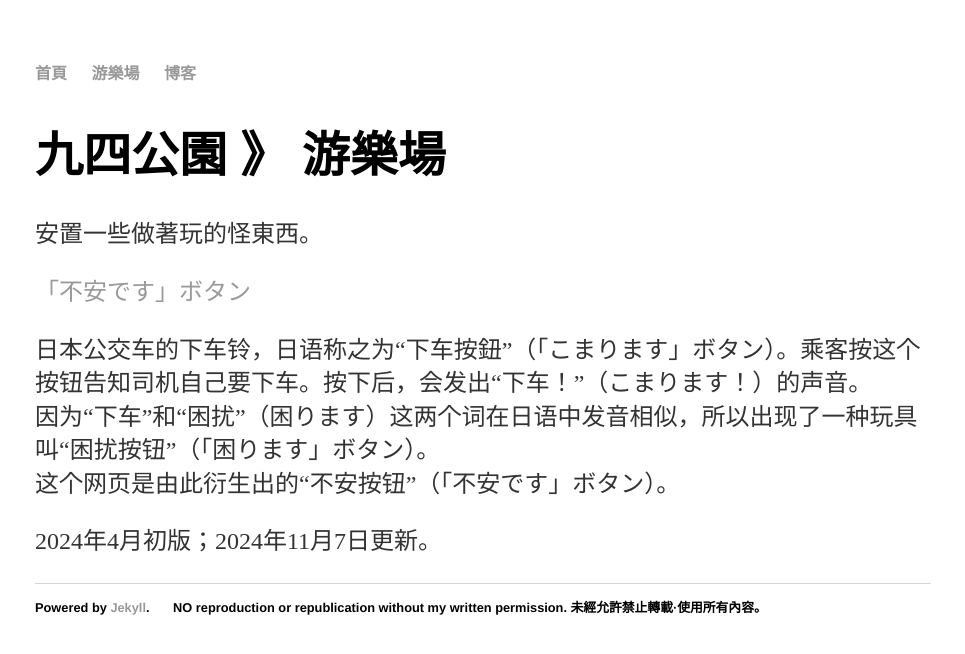
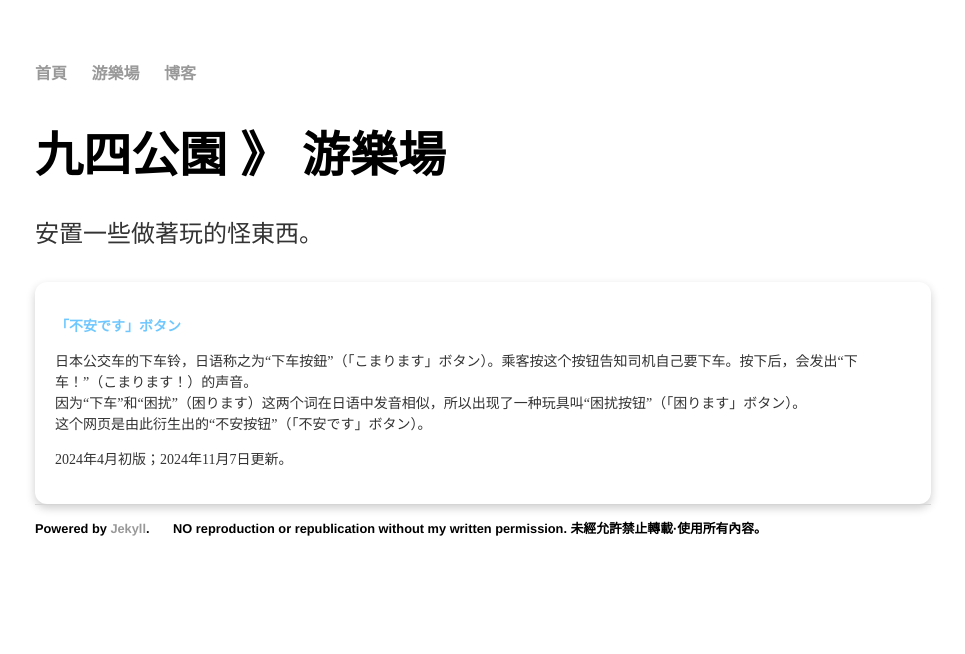
Before and after one commit to 9and4/9and4.github.io, a Jekyll site: the page built from projects/index.html, in a window 1280 px wide. Shown: the top 654 px of the page, without its empty margins (157-1122 px from the left). Built offline with Jekyll 4.4.1, drawn with Linux system fonts in a browser that asks for light colours.

Commit message:
Update main.css 項目盒子的css和響應式設計

```diff
--- a/css/main.css
+++ b/css/main.css
@@ -41,3 +41,47 @@ ul.posts {
 ul.posts li {
     list-style: none;
 }
+
+
+/* ===================== 项目盒子样式 ===================== */
+.project-box {
+  background-color: white; /* 黑色背景 */
+  color: #333;
+  padding: 20px;
+  border-radius: 12px; /* 圆角边框 */
+  box-shadow: 0 4px 10px rgba(0, 0, 0, 0.2); /* 阴影效果 */
+  margin-top: 30px;
+}
+
+.project-box p {
+  font-size: 14px;
+  color: #333;
+  line-height: 1.5;
+}
+
+.project-box a {
+  color: rgb(110, 199, 255); /* 按钮样式 */
+  text-decoration: none;
+  font-weight: bold;
+}
+
+.project-box a:hover {
+  color: rgb(142, 209, 250);
+}
+
+/* ===================== 响应式设计 - 项目盒子部分 ===================== */
+@media (max-width: 767px) {
+
+  .project-box {
+    padding: 15px;
+    margin-top: 20px;
+  }
+
+  .project-box p {
+    font-size: 12px;
+  }
+
+  .project-box a {
+    font-size: 14px;
+  }
+}
```
